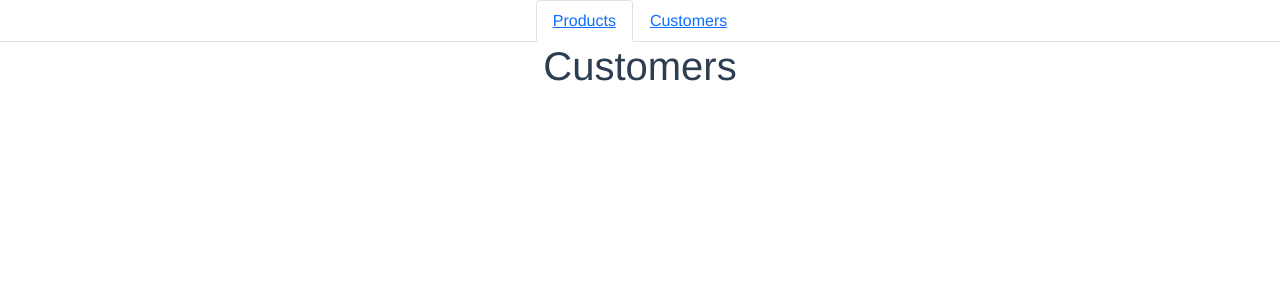
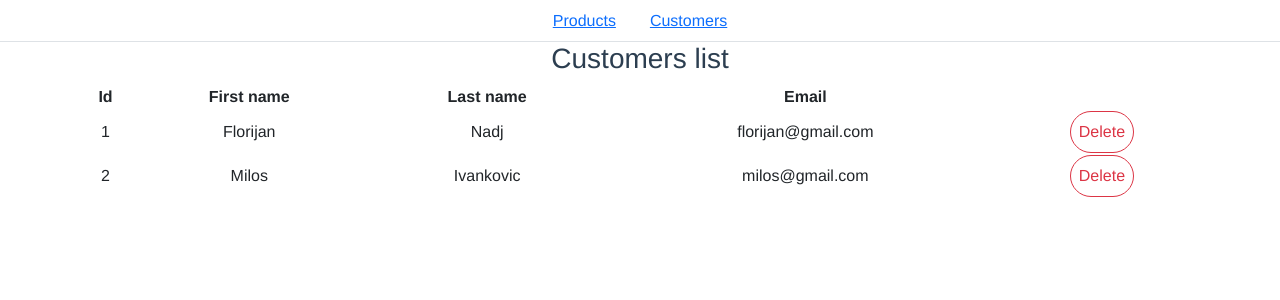
Before and after one commit to nflorijan/vivify-academy-store-app, a Vue app: page /customers in a window 1280 px wide. Shown: the top 300 px of the page. Built offline with nearby package versions, Linux system fonts and the light colour scheme.

Commit message:
Zadatak 2

```diff
--- a/src/App.vue
+++ b/src/App.vue
@@ -2,7 +2,7 @@
   <div id="app">
     <div>
       <b-nav tabs align="center">
-        <b-nav-item active><router-link to="/">Products</router-link></b-nav-item>
+        <b-nav-item><router-link to="/">Products</router-link></b-nav-item>
         <b-nav-item><router-link to="/customers">Customers</router-link></b-nav-item>
       </b-nav>
     </div>
--- a/src/components/AppCustomers.vue
+++ b/src/components/AppCustomers.vue
@@ -1,5 +1,36 @@
 <template>
   <div>
-    <h1>Customers</h1>
+    <h3>Customers list</h3>
+    <table class="table">
+      <tr>
+        <th>Id</th>
+        <th>First name</th>
+        <th>Last name</th>
+        <th>Email</th>
+        <th></th>
+      </tr>
+      <tr v-for="(customer, index) in customers" :key="index">
+        <td>{{ customer.id }}</td>
+        <td>{{ customer.firstName }}</td>
+        <td>{{ customer.lastName }}</td>
+        <td>{{ customer.email }}</td>
+        <td><b-button pill variant="outline-danger" @click="deleteCustomer(customer)">Delete</b-button></td>
+      </tr>
+    </table>
   </div>
 </template>
+<script>
+import { customerService } from '@/data/customers.js'
+export default {
+  data () {
+    return {
+      customers: customerService.getAllCustomers()
+    }
+  },
+  methods: {
+    deleteCustomer (customer) {
+      customerService.deleteCustomer(customer)
+    }
+  }
+}
+</script>
--- /dev/null
+++ b/src/data/customers.js
@@ -0,0 +1,25 @@
+const customers = [
+  {
+    id: 1,
+    firstName: 'Florijan',
+    lastName: 'Nadj',
+    email: 'florijan@gmail.com'
+  },
+  {
+    id: 2,
+    firstName: 'Milos',
+    lastName: 'Ivankovic',
+    email: 'milos@gmail.com'
+  }
+]
+
+export default class CustomerService {
+  getAllCustomers () {
+    return customers
+  }
+
+  deleteCustomer (customer) {
+    customers.splice((customer), 1)
+  }
+}
+export const customerService = new CustomerService()
--- a/src/views/Customers.vue
+++ b/src/views/Customers.vue
@@ -1,7 +1,11 @@
 <template>
-    <div>
-        <AppCustomers/>
-    </div>
+  <div>
+    <b-container class="bv-example-row">
+      <b-row>
+        <b-col><AppCustomers/></b-col>
+      </b-row>
+    </b-container>
+  </div>
 </template>
 
 <script>
```
